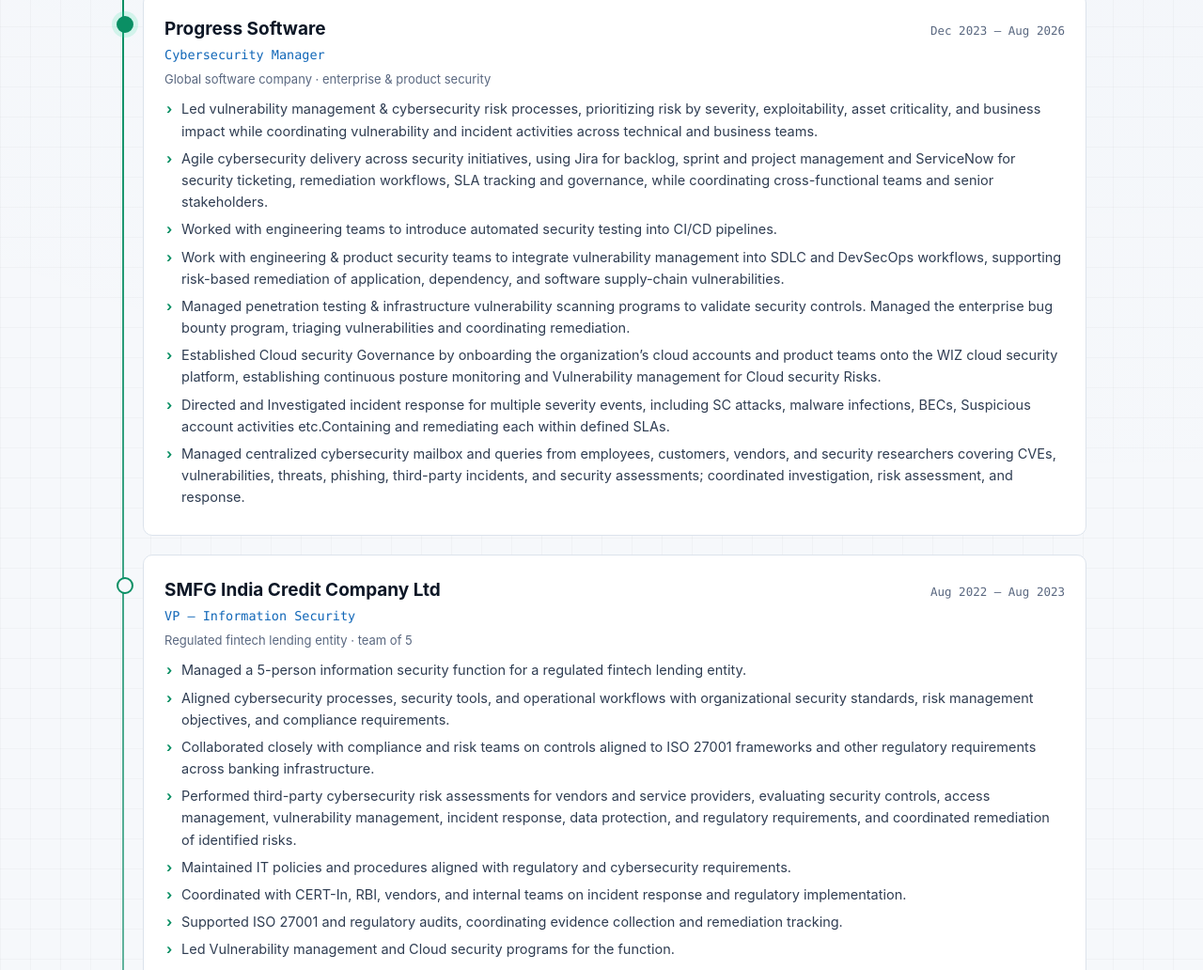
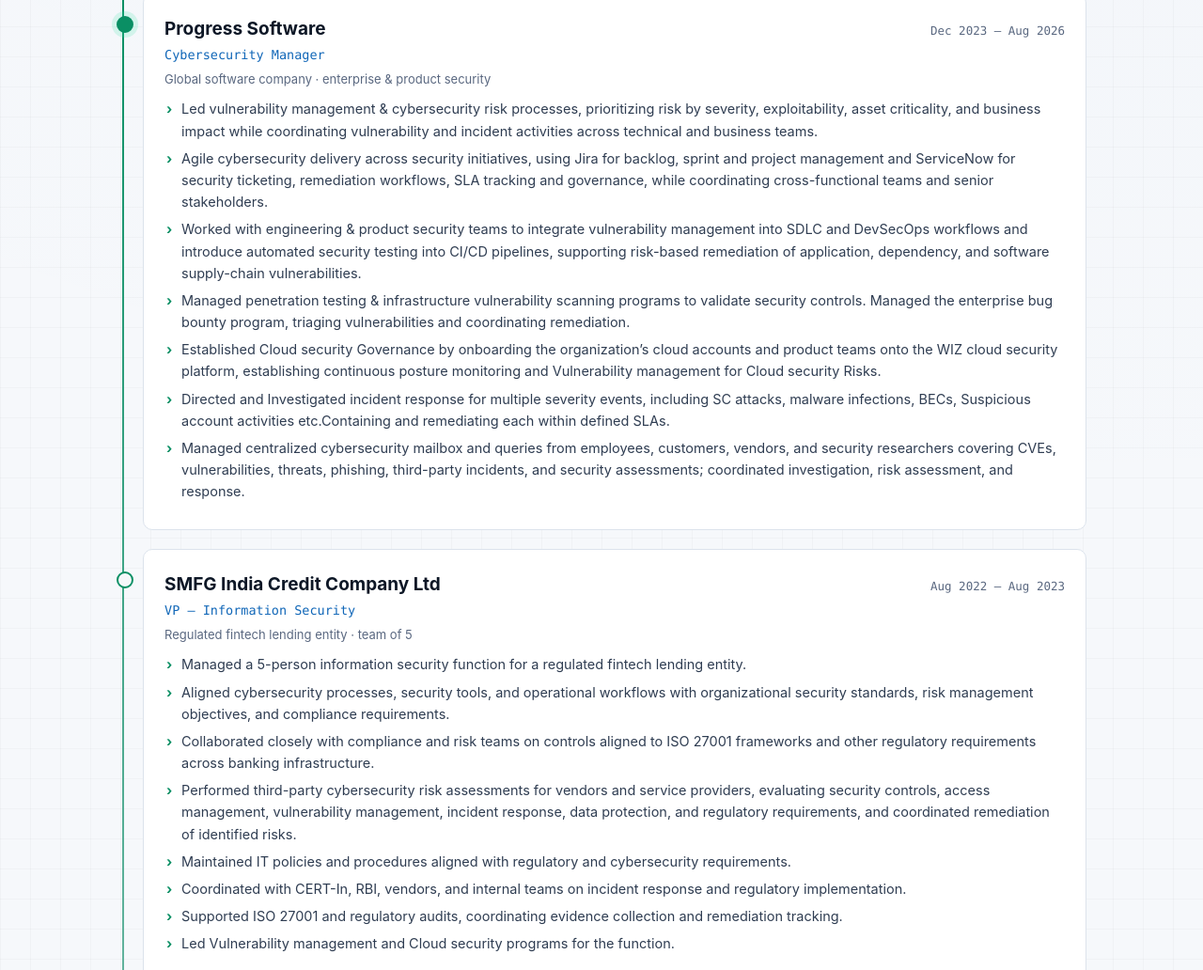
Before and after one commit to Milind2135/Milind2135.github.io, a plain HTML site: page index.html in a window 1280 px wide. Shown: the part 4740-5772 px from the top of the page at 94% size. Drawn offline with Linux system fonts and the light colour scheme.

Commit message:
Experience (Progress): merge CI/CD point into DevSecOps point
Co-Authored-By: Claude Opus 5.5 <noreply@anthropic.com>
Claude-Session: https://claude.ai/code/session_016H2uWmViWMCzNQX1E3ZEd3

```diff
--- a/index.html
+++ b/index.html
@@ -436,8 +436,7 @@
         <ul>
           <li>Led vulnerability management &amp; cybersecurity risk processes, prioritizing risk by severity, exploitability, asset criticality, and business impact while coordinating vulnerability and incident activities across technical and business teams.</li>
           <li>Agile cybersecurity delivery across security initiatives, using Jira for backlog, sprint and project management and ServiceNow for security ticketing, remediation workflows, SLA tracking and governance, while coordinating cross-functional teams and senior stakeholders.</li>
-          <li>Worked with engineering teams to introduce automated security testing into CI/CD pipelines.</li>
-          <li>Work with engineering &amp; product security teams to integrate vulnerability management into SDLC and DevSecOps workflows, supporting risk-based remediation of application, dependency, and software supply-chain vulnerabilities.</li>
+          <li>Worked with engineering &amp; product security teams to integrate vulnerability management into SDLC and DevSecOps workflows and introduce automated security testing into CI/CD pipelines, supporting risk-based remediation of application, dependency, and software supply-chain vulnerabilities.</li>
           <li>Managed penetration testing &amp; infrastructure vulnerability scanning programs to validate security controls. Managed the enterprise bug bounty program, triaging vulnerabilities and coordinating remediation.</li>
           <li>Established Cloud security Governance by onboarding the organization’s cloud accounts and product teams onto the WIZ cloud security platform, establishing continuous posture monitoring and Vulnerability management for Cloud security Risks.</li>
           <li>Directed and Investigated incident response for multiple severity events, including SC attacks, malware infections, BECs, Suspicious account activities etc.Containing and remediating each within defined SLAs.</li>
```
